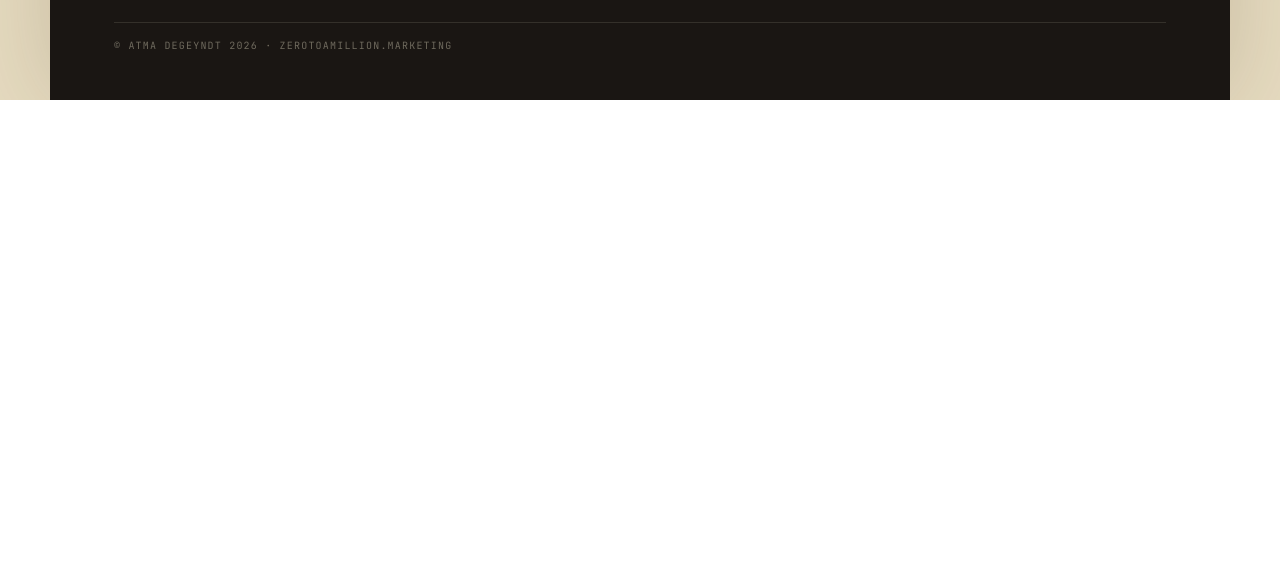
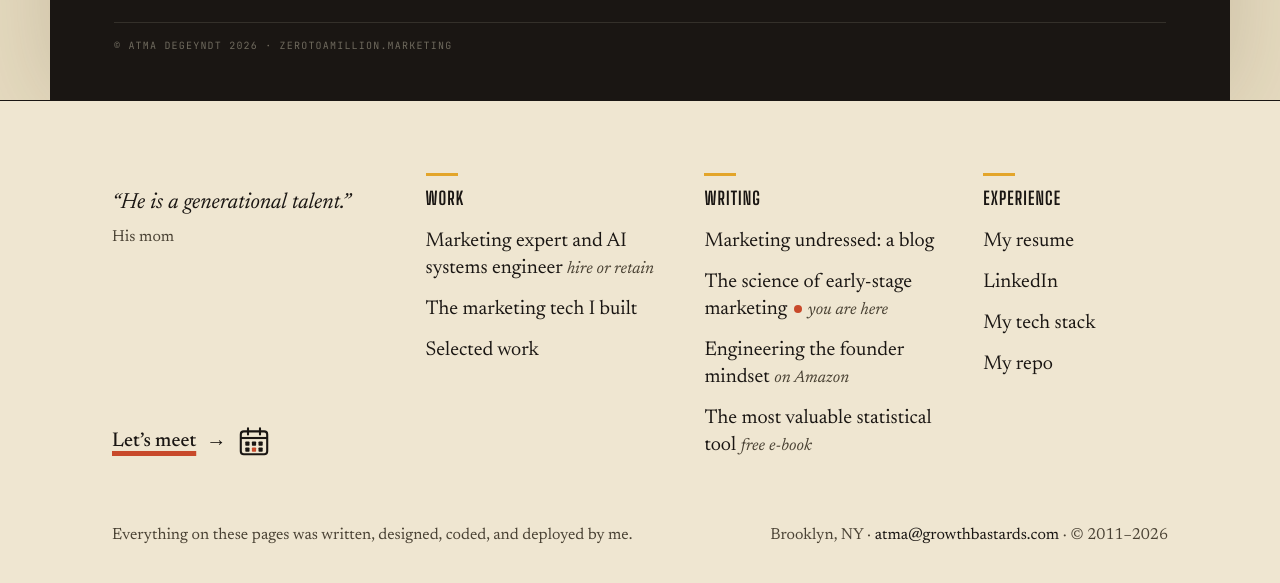
Before and after one commit to justatma/zerotoamillion.marketing, a plain HTML site: page index.html in a window 1280 px wide. Shown: the part 5210-5793 px from the top of the page. Before the commit the page ends 5310 px from the top, so only its background shows below. Drawn offline with Linux system fonts and the light colour scheme.

Commit message:
Unified footer: install after the page's own footer strip
The footer isolates its stacking context so the page card's shadow does
not fall across it.

Co-Authored-By: Claude Opus 5.5 <noreply@anthropic.com>

```diff
--- /dev/null
+++ b/footer.css
@@ -0,0 +1,39 @@
+/* Unified footer, shared structure. Skin values live in each site's snippet as --af-* custom properties. */
+.af{background:var(--af-bg);color:var(--af-ink);border-top:1px solid var(--af-rule);-webkit-font-smoothing:antialiased}
+.af *,.af *::before,.af *::after{box-sizing:border-box}
+.af-wrap{max-width:1280px;margin:0 auto;padding:72px 112px 48px}
+.af a{color:var(--af-ink);text-decoration:none}
+.af a:hover{color:var(--af-hover);text-decoration:underline;text-decoration-thickness:1px;text-underline-offset:5px}
+.af a:focus-visible{outline:2px solid var(--af-hover);outline-offset:4px}
+.af-grid{display:grid;grid-template-columns:1.15fr 1fr 1fr .8fr;grid-template-rows:auto 1fr;grid-template-areas:"quote work writing exp" "cta work writing exp";column-gap:48px;row-gap:40px}
+.af-quote{grid-area:quote;margin:0;padding-top:15px}
+.af-quote blockquote{margin:0;font:var(--af-quote)}
+.af-quote figcaption{margin-top:6px;font:var(--af-small);color:var(--af-muted)}
+.af-col{display:flex;flex-direction:column;gap:14px}
+.af-col.work{grid-area:work}.af-col.writing{grid-area:writing}.af-col.exp{grid-area:exp}
+.af-head{margin:0 0 4px;padding-top:12px;width:32px;white-space:nowrap;border-top:3px solid var(--af-bar);font:var(--af-head);text-transform:var(--af-head-case);letter-spacing:var(--af-head-track);color:var(--af-head-color)}
+.af-col ul{list-style:none;margin:0;padding:0;display:flex;flex-direction:column;gap:14px}
+.af-col li{font:var(--af-link)}
+.af-note{white-space:nowrap;font:var(--af-note);color:var(--af-note-color)}
+.af-dot{display:inline-block;width:8px;height:8px;border-radius:50%;background:var(--af-hi);margin:0 6px 2px 2px;vertical-align:middle}
+.af .af-cta{grid-area:cta;align-self:end;justify-self:start;display:inline-flex;align-items:center;gap:10px;font:var(--af-cta);text-decoration:none}
+.af .af-cta:hover{text-decoration:none}
+.af-cta-text{text-decoration:underline;text-decoration-color:var(--af-hi);text-decoration-thickness:5px;text-underline-offset:5px;text-decoration-skip-ink:none}
+.af-cta svg{flex:none;width:36px;height:36px}
+.af-base{display:flex;justify-content:space-between;gap:12px 32px;flex-wrap:wrap;margin-top:64px;font:var(--af-small);color:var(--af-muted)}
+.af-base p{margin:0}
+.af .af-base a{color:var(--af-mail)}
+@media (max-width:1100px){
+ .af-wrap{padding:64px 48px 40px}
+ .af-grid{grid-template-columns:repeat(3,minmax(0,1fr));grid-template-rows:auto;grid-template-areas:"quote quote quote" "work writing exp" "cta cta cta";row-gap:48px}
+ .af-quote{padding-top:0}
+}
+@media (max-width:700px){
+ .af-wrap{padding:56px 24px 40px}
+ .af-grid{grid-template-columns:minmax(0,1fr);grid-template-areas:"quote" "work" "writing" "exp" "cta";row-gap:40px}
+ .af-col li{padding:4px 0}
+ .af .af-cta{padding:10px 0}
+ .af-base{flex-direction:column;gap:6px;margin-top:40px}
+ .af-copy{display:block;margin-top:6px}
+ .af-sep{display:none}
+}
--- a/index.html
+++ b/index.html
@@ -565,7 +565,8 @@
   html,body{margin:0;padding:0;}
   ::selection{background:#C8492A;color:#EFE6D1;}
   a{color:inherit;}
-</style></head>
+</style><!-- unified-footer-head:start --><link rel="stylesheet" href="/footer.css"><style>.af{isolation:isolate}</style><!-- unified-footer-head:end -->
+</head>
 <body>
 <div id="dc-root"><div class="sc-host" data-sc-name=".bundle-src"><div data-dc-tpl="6" style="--cream: #EFE6D1; --cream2: #E6DBC0; --ink: #1A1613; --marigold: #E3A52A; --verm: #C8492A; --teal: #3E7E8C; --mut: #7a7058; --line: #D5C9AC; background: var(--cream2); font-family: Newsreader, serif; color: var(--ink); -webkit-font-smoothing: antialiased;">
   <div data-dc-tpl="7" style="position: relative; max-width: 1180px; margin: 0px auto; background: var(--cream); box-shadow: rgba(60, 44, 20, 0.18) 0px 0px 90px; overflow: hidden;">
@@ -802,4 +803,54 @@
 
 
 
+<!-- unified-footer:start -->
+<!-- Unified footer: zerotoamillion.marketing. Needs footer.css. Fonts this site must load: see README. -->
+<style>
+.af{--af-bg:#EFE6D1;--af-ink:#1A1613;--af-muted:#4A4234;--af-rule:#1A1613;--af-bar:#E3A52A;--af-hi:#C8492A;
+--af-head-color:#1A1613;--af-note-color:#4A4234;--af-hover:#C8492A;--af-mail:#1A1613;
+--af-link:400 20px/1.35 Newsreader, serif;--af-head:700 18px/1.2 'Big Shoulders Display', sans-serif;--af-head-case:uppercase;--af-head-track:0.06em;
+--af-note:italic 400 17px/1.35 Newsreader, serif;--af-quote:italic 400 22px/1.4 Newsreader, serif;--af-small:400 16px/1.5 Newsreader, serif;--af-cta:500 20px/1.3 Newsreader, serif}
+</style>
+<footer class="af">
+  <div class="af-wrap">
+  <div class="af-grid">
+    <figure class="af-quote">
+      <blockquote>“He is a generational talent.”</blockquote>
+      <figcaption>His mom</figcaption>
+    </figure>
+    <nav class="af-col work" aria-label="Work">
+      <p class="af-head">Work</p>
+      <ul>
+      <li><a href="https://growthbastards.com">Marketing expert and AI systems engineer <span class="af-note">hire or retain</span></a></li>
+      <li><a href="https://atma.marketing/evidence/">The marketing tech I built</a></li>
+      <li><a href="https://portfolio.atma.marketing/">Selected work</a></li>
+      </ul>
+    </nav>
+    <nav class="af-col writing" aria-label="Writing">
+      <p class="af-head">Writing</p>
+      <ul>
+      <li><a href="https://viceandvariance.com">Marketing undressed: a blog</a></li>
+      <li aria-current="page">The science of early-stage marketing <span class="af-note"><span class="af-dot"></span>you are here</span></li>
+      <li><a href="https://startupgenius.io">Engineering the founder mindset <span class="af-note">on Amazon</span></a></li>
+      <li><a href="https://viceandvariance.com/bayesian-marketing.html">The most valuable statistical tool <span class="af-note">free e-book</span></a></li>
+      </ul>
+    </nav>
+    <nav class="af-col exp" aria-label="Experience">
+      <p class="af-head">Experience</p>
+      <ul>
+      <li><a href="https://resume.atma.marketing/">My resume</a></li>
+      <li><a href="https://www.linkedin.com/in/askatma" target="_blank" rel="noopener">LinkedIn</a></li>
+      <li><a href="https://skills.atma.marketing">My tech stack</a></li>
+      <li><a href="https://github.com/justatma" target="_blank" rel="noopener">My repo</a></li>
+      </ul>
+    </nav>
+    <a class="af-cta" href="https://schedule.atma.marketing" target="_blank" rel="noopener"><span class="af-cta-text">Let’s meet</span><span aria-hidden="true">→</span><svg viewBox="0 0 30 30" fill="none" aria-hidden="true" focusable="false"><rect x="4" y="7" width="22" height="19" rx="2.5" stroke="currentColor" stroke-width="1.75"/><path d="M4 12.5H26" stroke="currentColor" stroke-width="1.75"/><path d="M10 4.5V9.5M20 4.5V9.5" stroke="currentColor" stroke-width="1.75" stroke-linecap="round"/><rect x="7.75" y="15.5" width="3.5" height="3.5" rx="0.6" fill="currentColor"/><rect x="13.25" y="15.5" width="3.5" height="3.5" rx="0.6" fill="currentColor"/><rect x="18.75" y="15.5" width="3.5" height="3.5" rx="0.6" fill="currentColor"/><rect x="7.75" y="20.5" width="3.5" height="3.5" rx="0.6" fill="currentColor"/><rect x="13.25" y="20.5" width="3.5" height="3.5" rx="0.6" fill="var(--af-hi)"/><rect x="18.75" y="20.5" width="3.5" height="3.5" rx="0.6" fill="currentColor"/></svg></a>
+  </div>
+  <div class="af-base">
+    <p>Everything on these pages was written, designed, coded, and deployed by me.</p>
+    <p>Brooklyn, NY · <a href="mailto:atma@growthbastards.com">atma@growthbastards.com</a><span class="af-copy"><span class="af-sep"> · </span>© 2011–2026</span></p>
+  </div>
+  </div>
+</footer>
+<!-- unified-footer:end -->
 </body></html>
```
